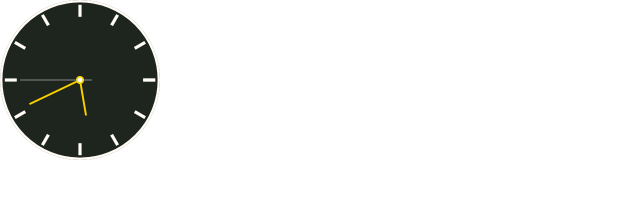
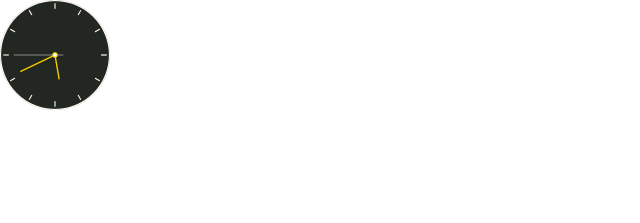
Before and after one commit to jkavinsky/cur-holiday2022, a plain HTML site: page index.html in a window 1280 px wide. Shown: the whole page, without its empty margins (0-640 px from the left). Drawn offline with Linux system fonts and the light colour scheme.

Commit message:
Update index.html

```diff
--- a/index.html
+++ b/index.html
@@ -1,6 +1,6 @@
 <html><head><title>Time in Kyiv</title><meta http-equiv="Content-Type" content="text/html; charset=UTF-8"><script type="text/javascript">
-options={"hoc":"fffdf5","hbw":3,"hfc":"1e241e","fav":0,"fiv":0,"fin":"_sans","fan":"_sans","fas":17,"fac":"000000","fdi":86,"fnu":1,"mqv":1,"mqc":"fffdf5","mqs":3,"mql":15,"mqw":4,"mqd":94,"mhv":1,"mhc":"fffdf5","mhs":3,"mhl":15,"mhw":4,"mhd":94,"mmv":0,"hhv":1,"hhc":"f5cf00","hhs":0,"hhl":45,"hhb":0,"hhw":5,"hhr":5,"hhm":3,"hmv":1,"hmc":"f5cf00","hms":0,"hml":70,"hmb":0,"hmw":5,"hmr":5,"hmm":3,"hsv":1,"hsc":"fffdf5","hss":0,"hsl":75,"hsb":15,"hsw":1,"hsr":3,"hsm":3,"szw":160};
-et=1669409580;function f0(d){return ((d.getUTCHours()+11)%12+1)+':'+p2(d.getUTCMinutes())+':'+p2(d.getUTCSeconds())+' '+_ap(d);}
+options={"hoc":"fffdf5","hbw":2,"hfc":"232722","fav":0,"fiv":0,"fin":"_sans","fan":"_sans","fas":17,"fac":"000000","fdi":86,"fnu":1,"mqv":1,"mqc":"fffdf5","mqs":3,"mql":10,"mqw":2,"mqd":94,"mhv":1,"mhc":"fffdf5","mhs":3,"mhl":10,"mhw":2,"mhd":94,"mmv":0,"hhv":1,"hhc":"f5cf00","hhs":0,"hhl":45,"hhb":0,"hhw":5,"hhr":5,"hhm":3,"hmv":1,"hmc":"f5cf00","hms":0,"hml":70,"hmb":0,"hmw":5,"hmr":5,"hmm":3,"hsv":1,"hsc":"fffdf5","hss":0,"hsl":75,"hsb":15,"hsw":1,"hsr":3,"hsm":3,"szw":110};
+et=1669908025;function f0(d){return ((d.getUTCHours()+11)%12+1)+':'+p2(d.getUTCMinutes())+':'+p2(d.getUTCSeconds())+' '+_ap(d);}
 cks={t1:{t:[{"o":7200,"a":"EET"}],f:f0}};
 function _ap(d){var t=Math.floor(d.getTime()/1E3+8640000000)%86400;if(t===0){return 'midnight';}if(t==43200){return 'noon';}if(t<43200){return 'am';}return 'pm';}
 //Copyright timeanddate.com 2005-2015, do not use without permission
@@ -20,9 +20,9 @@ b;m=0<this.t%a&&250>this.t%a?g+0.55*b*Math.sin(this.t%a/25)/Math.exp(this.t%a/10
 h*a);f.lineTo(c*a/2,0);f.fill();break;default:f.beginPath(),f.moveTo(0,h*a),f.lineWidth=Math.max(c/this.S/2,0.5),f.lineTo(0,-d*a),f.stroke()}f.shadowBlur=0;f.beginPath();f.arc(0,0,l*a,0,2*Math.PI);f.fill();f.restore()},drawHands:function(){var a=this.o;this.frontCtx.clearRect(0,0,this.s,this.s);1===a.hhv&&this.drawHand(36E5,12,a.hhs,a.hhm,a.hhl,a.hhb,a.hhw,a.hhr,a.hhc);1===a.hmv&&this.drawHand(6E4,60,a.hms,a.hmm,a.hml,a.hmb,a.hmw,a.hmr,a.hmc);1===a.hsv&&this.drawHand(1E3,60,a.hss,a.hsm,a.hsl,a.hsb,
 a.hsw,a.hsr,a.hsc)},update:function(){this.t=locDate();this.drawHands();e(this.update.bind(this))}};window.onload=function(){if(void 0!==document.createElement("canvas").getContext)window.clock=new l(gf("back"),gf("front"),gf("hov"),options);else{var a=gf("fc");a.className+=" no";ih(a,flash_html+a.innerHTML+"</object>");flsh=1}var b;if("undefined"!==typeof cks){for(b in cks)a=cks[b],a.d1=gf(b),a.d2=gf(b+"a"),a.pa="";sync(0)}}})();
 
-</script><style>#fc canvas{position:absolute;top:0;left:0}#fc #back{position:relative}#fc{display:inline-block;position:relative}#t1c{display:block;text-align:center}#hov{position:absolute;top:0;left:0;background:url('/gfx/free-logo.png') rgba(255,255,255,0.8);background:url('/gfx/free-logo.svg');background-size:cover;background-repeat:no-repeat;display:none}#fc:hover #hov{display:block}.no #hov{display:none}
+</script><style>#fc canvas{position:absolute;top:0;left:0}#fc #back{position:relative}#fc{display:inline-block;position:relative}#t1c{display:block;text-align:center}#fc:hover #hov{display:block}.no #hov{display:none}
 body {border:none;margin:0;padding:0;overflow:hidden;background-color:transparent;}
-</style></head><body allowtransparency="true" style="background:transparent;width:130px" data-new-gr-c-s-check-loaded="14.1087.0" data-gr-ext-installed=""><script type="text/javascript">
-flash_html="<object width=\"130\" height=\"130\" id=count data=\"\/fl\/fc_c_v3.swf\" type=\"application\/x-shockwave-flash\"><param name=movie value=\"\/fl\/fc_c_v3.swf\"><param name=quality value=high><param name=flashvars value=\"hoc=fffdf5&amp;hbw=12&amp;hfc=1e241e&amp;hgr=0&amp;fav=0&amp;fiv=0&amp;mqc=fffdf5&amp;mql=30&amp;mqw=8&amp;mqd=188&amp;mhc=fffdf5&amp;mhl=30&amp;mhw=8&amp;mhd=188&amp;mmv=0&amp;hhc=f5cf00&amp;hmc=f5cf00&amp;hsc=fffdf5&amp;n=367&amp;dst=7200\"><param name=swliveconnect value=true><param name=wmode value=transparent><param name=allowFullScreen value=true><param name=allowScriptAccess value=sameDomain>";
-</script><div id="fc" style="width:130px;height:130px;"><canvas class="no"><span id="t1">11:09:56 pm</span></canvas><canvas id="back" height="260" width="260" style="height: 130px; width: 130px;"></canvas><canvas id="front" height="260" width="260" style="height: 130px; width: 130px;"></canvas><div id="hov" style="height: 130px; width: 130px;"></div></div></a>
-</html>
+</style></head><body allowtransparency="true" style="background:transparent;width:110px" data-new-gr-c-s-check-loaded="14.1087.0" data-gr-ext-installed=""><script type="text/javascript">
+flash_html="<object width=\"110\" height=\"110\" id=count data=\"\/fl\/fc_c_v3.swf\" type=\"application\/x-shockwave-flash\"><param name=movie value=\"\/fl\/fc_c_v3.swf\"><param name=quality value=high><param name=flashvars value=\"hoc=fffdf5&amp;hbw=8&amp;hfc=232722&amp;hgr=0&amp;fav=0&amp;fiv=0&amp;mqc=fffdf5&amp;mql=20&amp;mqw=4&amp;mqd=188&amp;mhc=fffdf5&amp;mhl=20&amp;mhw=4&amp;mhd=188&amp;mmv=0&amp;hhc=f5cf00&amp;hmc=f5cf00&amp;hsc=fffdf5&amp;n=367&amp;dst=7200\"><param name=swliveconnect value=true><param name=wmode value=transparent><param name=allowFullScreen value=true><param name=allowScriptAccess value=sameDomain>";
+</script><div id="fc" style="width:110px;height:110px;"><canvas class="no"><span id="t1">5:37:24 pm</span></canvas><canvas id="back" height="220" width="220" style="height: 110px; width: 110px;"></canvas><canvas id="front" height="220" width="220" style="height: 110px; width: 110px;"></canvas><div id="hov" style="height: 110px; width: 110px;"></div></div>
+</body></html>
```
